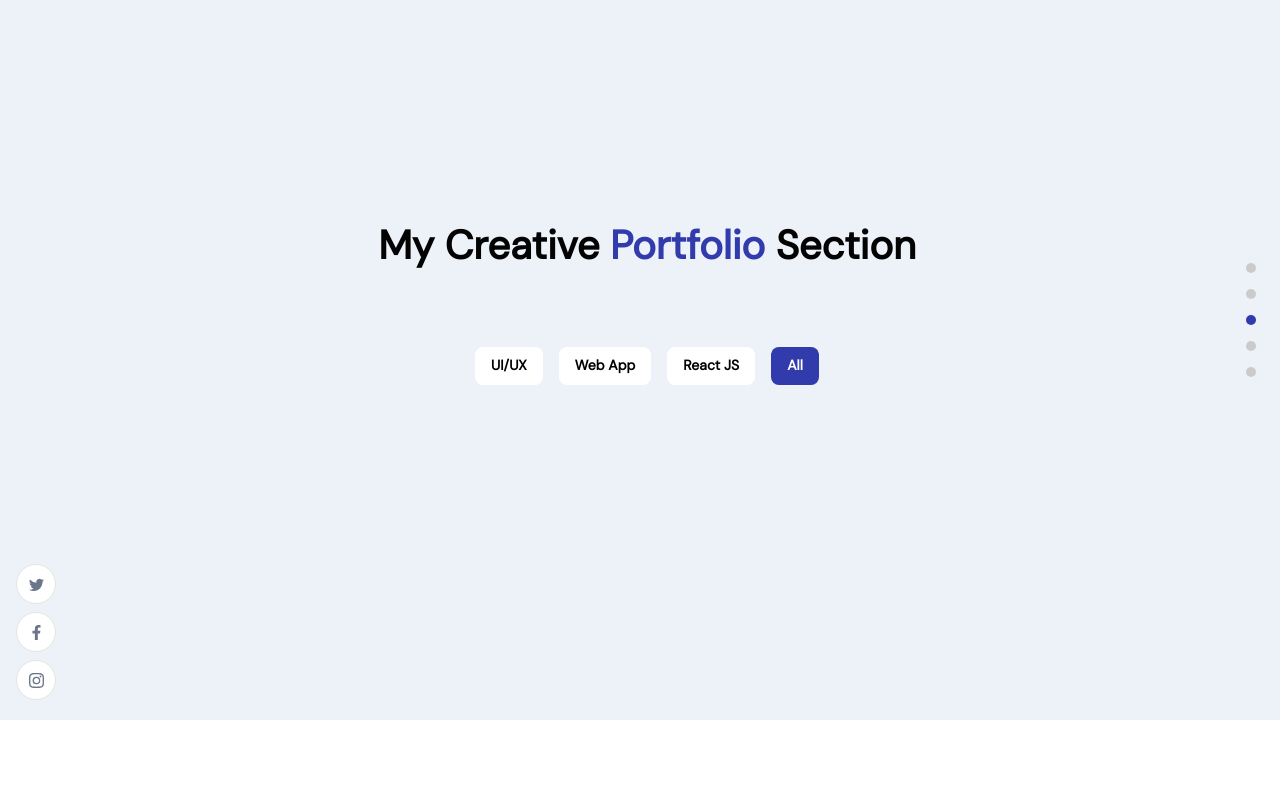
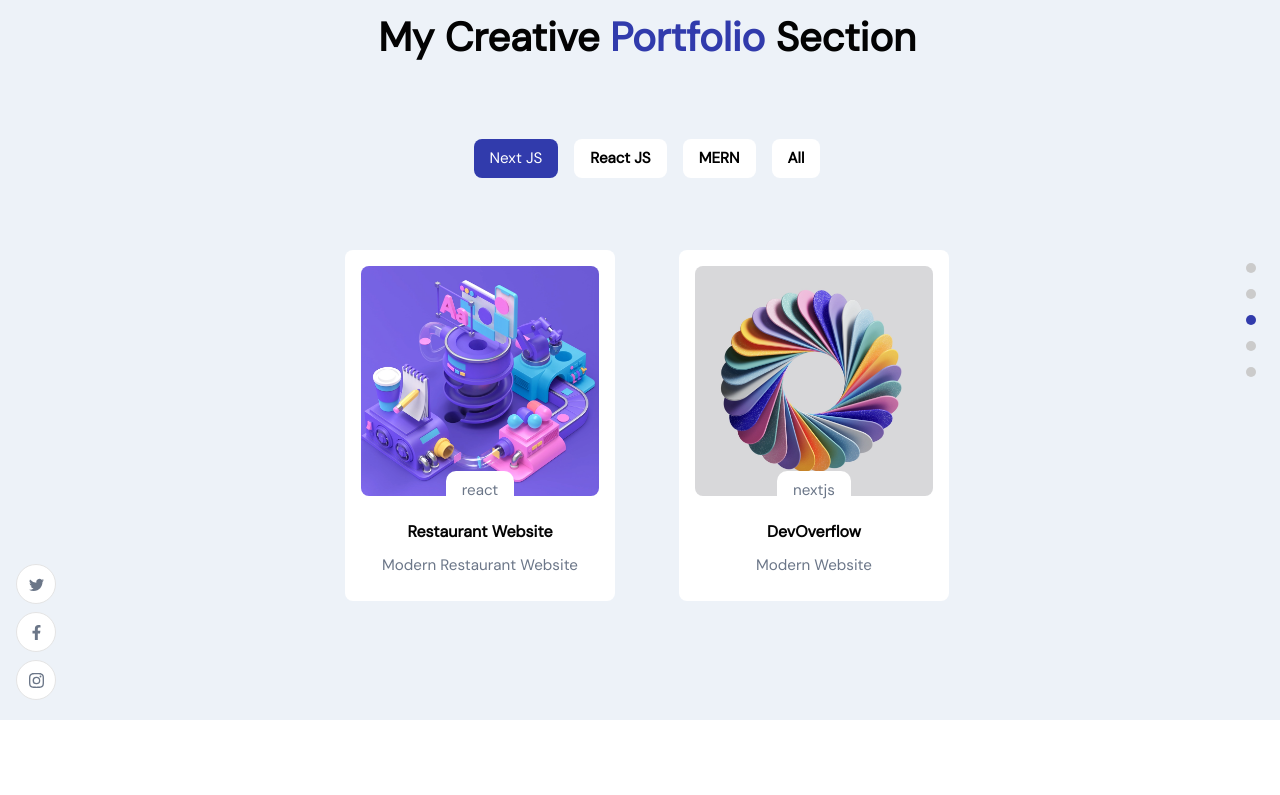
Before and after one commit to momin-khann/my-portfolio-static, a Next.js app: page / in a window 1280 px wide. Shown: the part 1680-2475 px from the top of the page. Built offline with nearby package versions, Linux system fonts and the light colour scheme.

Commit message:
add: work section

```diff
--- a/app/globals.css
+++ b/app/globals.css
@@ -99,7 +99,7 @@
 }
 
 .p-text {
-  font-size: 0.88rem;
+  font-size: 0.95rem;
   text-align: left;
   color: var(--gray-color);
   line-height: 1.5;
--- a/components/Work/Work.tsx
+++ b/components/Work/Work.tsx
@@ -1,19 +1,23 @@
 "use client";
 
 import React, { useState } from "react";
+import Link from "next/link";
+import Image from "next/image";
+import { motion } from "framer-motion";
 import { AiFillEye, AiFillGithub } from "react-icons/ai";
-import { motion } from "framer-motion";
+import { AppWrapper, MotionWrapper } from "@/components";
+import { works } from "@/constants/work";
 
 import "./work.css";
-import { AppWrapper, MotionWrapper } from "@/components";
 
 const Work = () => {
-  const [works, setWorks] = useState([]);
-  const [filterWork, setFilterWork] = useState([]);
-  const [activeFilter, setActiveFilter] = useState("All");
+  const [filterWork, setFilterWork] = useState(works);
+  const [activeFilter, setActiveFilter] = useState("Next JS");
   const [animateCard, setAnimateCard] = useState({ y: 0, opacity: 1 });
 
-  const handleWorkFilter = (item: string) => {};
+  const handleWorkFilter = (item: string) => {
+    setActiveFilter(item);
+  };
 
   return (
     <AppWrapper idName={"work"} classNames={"app__primarybg"}>
@@ -23,7 +27,7 @@ const Work = () => {
         </h2>
 
         <div className="app__work-filter">
-          {["UI/UX", "Web App", "React JS", "All"].map((item, index) => (
+          {["Next JS", "React JS", "MERN", "All"].map((item, index) => (
             <div
               key={index}
               onClick={() => handleWorkFilter(item)}
@@ -40,9 +44,9 @@ const Work = () => {
           className="app__work-portfolio"
         >
           {filterWork.map((work, index) => (
-            <div className="app__work-item app__flex" key={index}>
+            <div className="app__work-item app__flex">
               <div className="app__work-img app__flex">
-                {/*<img src={urlFor(work.imgUrl)} alt={work.name} />*/}
+                <Image src={work.image} alt={work.title} />
 
                 <motion.div
                   whileHover={{ opacity: [0, 1] }}
@@ -53,7 +57,11 @@ const Work = () => {
                   }}
                   className="app__work-hover app__flex"
                 >
-                  <a href={""} target="_blank" rel="noreferrer">
+                  <Link
+                    href={work.projectLink}
+                    target="_blank"
+                    rel="noreferrer"
+                  >
                     <motion.div
                       whileInView={{ scale: [0, 1] }}
                       whileHover={{ scale: [1, 0.9] }}
@@ -62,8 +70,8 @@ const Work = () => {
                     >
                       <AiFillEye />
                     </motion.div>
-                  </a>
-                  <a href={""} target="_blank" rel="noreferrer">
+                  </Link>
+                  <Link href={work.codeLink} target="_blank" rel="noreferrer">
                     <motion.div
                       whileInView={{ scale: [0, 1] }}
                       whileHover={{ scale: [1, 0.9] }}
@@ -72,18 +80,18 @@ const Work = () => {
                     >
                       <AiFillGithub />
                     </motion.div>
-                  </a>
+                  </Link>
                 </motion.div>
               </div>
 
               <div className="app__work-content app__flex">
-                {/*<h4 className="bold-text">{work.title}</h4>*/}
+                <h4 className="bold-text">{work.title}</h4>
                 <p className="p-text" style={{ marginTop: 10 }}>
-                  {/*{work.description}*/}
+                  {work.description}
                 </p>
 
                 <div className="app__work-tag app__flex">
-                  <p className="p-text">{/*{ work.tags}*/}</p>
+                  <p className="p-text">{work.tag}</p>
                 </div>
               </div>
             </div>
--- a/components/Work/work.css
+++ b/components/Work/work.css
@@ -25,6 +25,7 @@
 .app__work-filter .app__work-filter-item:hover {
     background-color: var(--secondary-color);
     color: #fff;
+    font-weight: 500;
 }
 @media screen and (min-width: 2000px) {
     .app__work-filter .app__work-filter-item {
@@ -35,6 +36,7 @@
 .app__work-filter .item-active {
     background-color: var(--secondary-color);
     color: #fff;
+    font-weight: 500;
 }
 
 .app__work-portfolio {
--- a/constants/about.ts
+++ b/constants/about.ts
@@ -6,12 +6,12 @@ export const abouts = [
   {
     title: "UI Developer",
     description: "Tailwind, Shadcn-UI, Material-UI, Ant Design",
-    image: about01,
+    image: about02,
   },
   {
     title: "Web Animation",
     description: "Framer Motion, Aceternity, GSAP, AOS, etc",
-    image: about02,
+    image: about01,
   },
   {
     title: "Full Stack Developer",
--- a/constants/work.ts
+++ b/constants/work.ts
@@ -1 +1,21 @@
-export const work = [{}];
+import about02 from "@/public/assets/about/about02.png";
+import about01 from "@/public/assets/about/about01.png";
+
+export const works = [
+  {
+    title: "Restaurant Website",
+    description: "Modern Restaurant Website",
+    tag: "react",
+    image: about02,
+    projectLink: "https://react-restaurant-website-eight.vercel.app/",
+    codeLink: "https://github.com/momin-khann/react-restaurant-website-static",
+  },
+  {
+    title: "DevOverflow",
+    description: "Modern Website",
+    tag: "nextjs",
+    image: about01,
+    projectLink: "https://dev-overflow-gamma.vercel.app/",
+    codeLink: "https://github.com/momin-khann/dev-overflow",
+  },
+];
```
